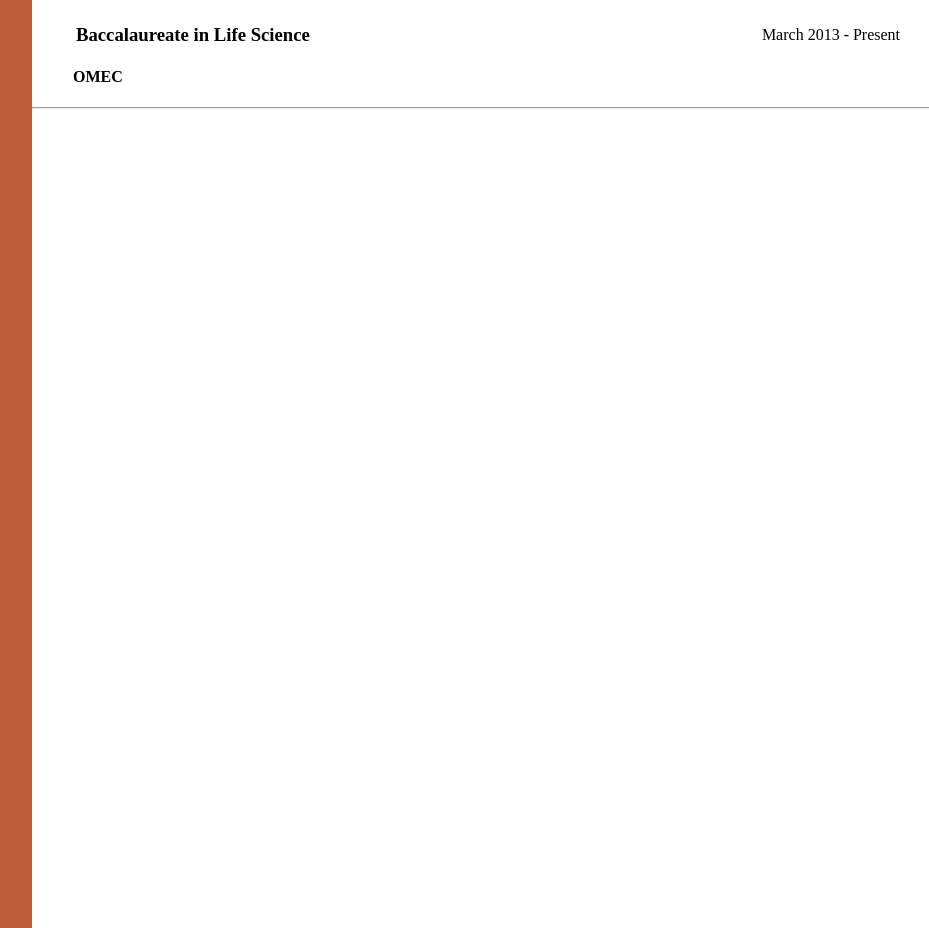
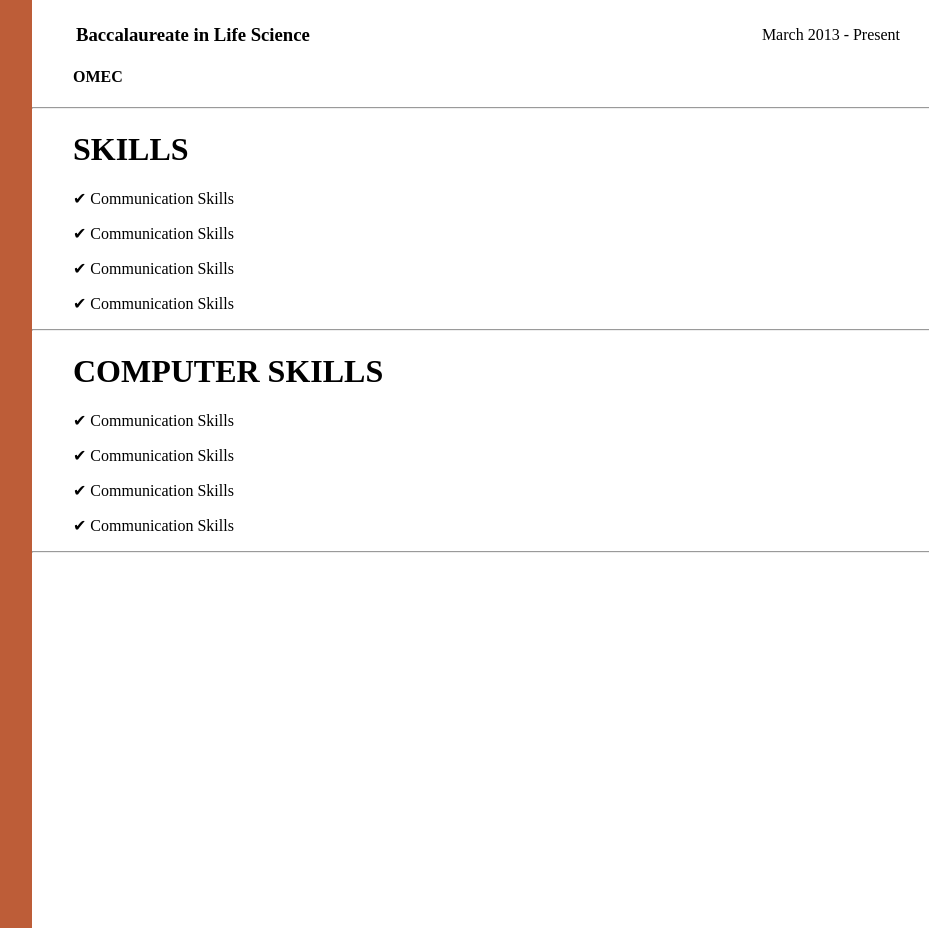
Before and after one commit to MajdHarbb/Resume, a plain HTML site: page index.html in a window 1280 px wide. Shown: the part 916-1844 px from the top of the page, without its empty margins (224-1153 px from the left). Drawn offline with Linux system fonts and the light colour scheme.

Commit message:
added skills

```diff
--- a/index.html
+++ b/index.html
@@ -118,6 +118,30 @@
 
 
             </div><hr/>
+            <div class="experience">
+                <div><h1>SKILLS</h1></div>
+                <div class="skills">
+                    <p>✔ Communication Skills</p>
+                    <p>✔ Communication Skills</p>
+                    <p>✔ Communication Skills</p>
+                    <p>✔ Communication Skills</p>
+                </div>
+
+
+            </div><hr/>
+
+            <div class="experience">
+                <div><h1>COMPUTER SKILLS</h1></div>
+                <div class="skills">
+                    <p>✔ Communication Skills</p>
+                    <p>✔ Communication Skills</p>
+                    <p>✔ Communication Skills</p>
+                    <p>✔ Communication Skills</p>
+                </div>
+
+
+            </div><hr/>
+
 
 
 
```
